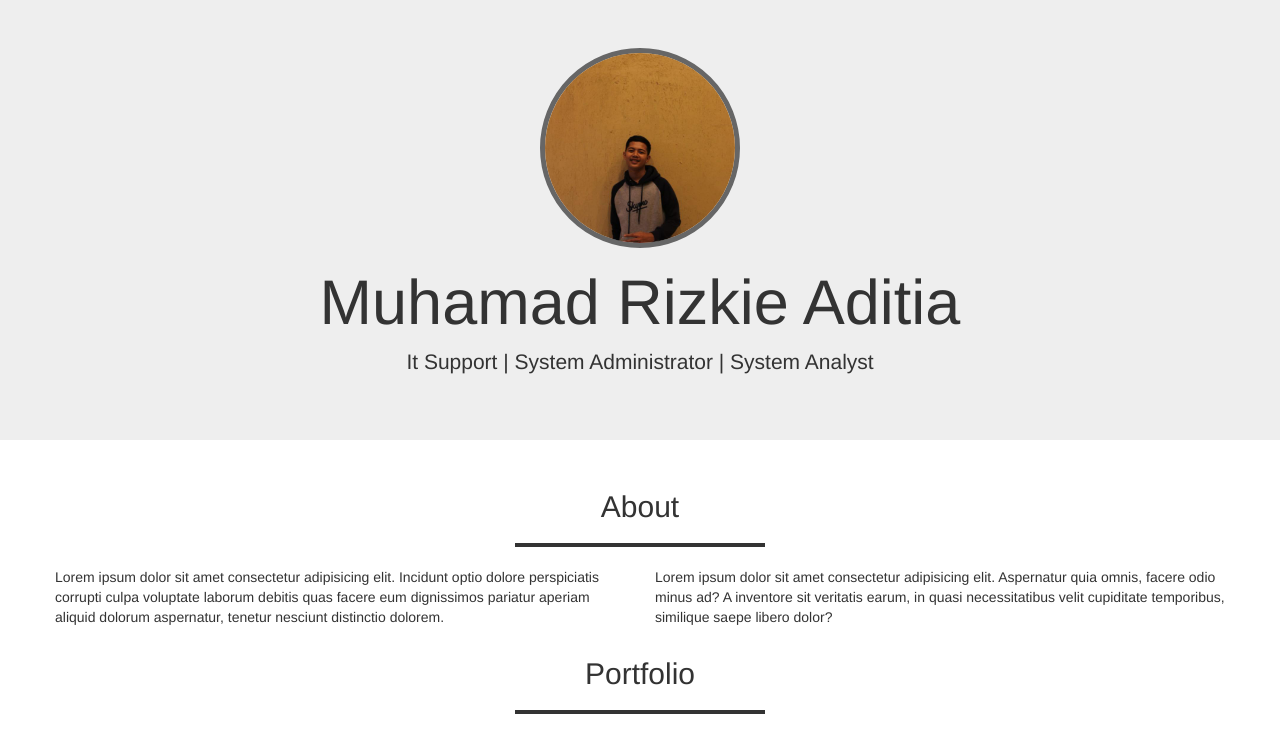
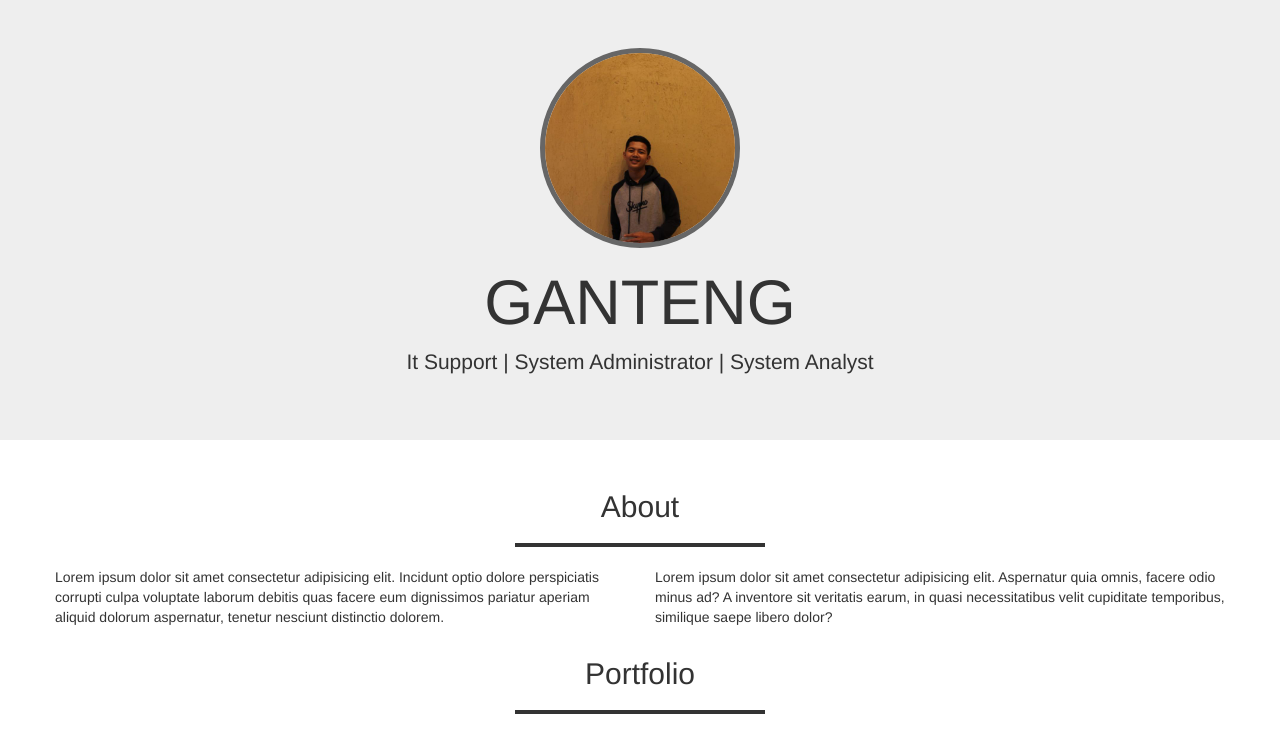
Before and after one commit to RizkyAditia/riwayathidup, a plain HTML site: page public/index.html in a window 1280 px wide. Shown: the top 731 px of the page. Drawn offline with nearby package versions, Linux system fonts and the light colour scheme.

Commit message:
merubah nama

```diff
--- a/public/index.html
+++ b/public/index.html
@@ -23,7 +23,7 @@
     <!-- jumbotron -->
     <div class="jumbotron text-center">
         <img src="img/img.jpg" alt="" class="img-circle">
-        <h1>Muhamad Rizkie Aditia</h1>
+        <h1>GANTENG</h1>
         <p>It Support | System Administrator | System Analyst</p>
     </div>
     <!-- akhir jumbotron -->
```
